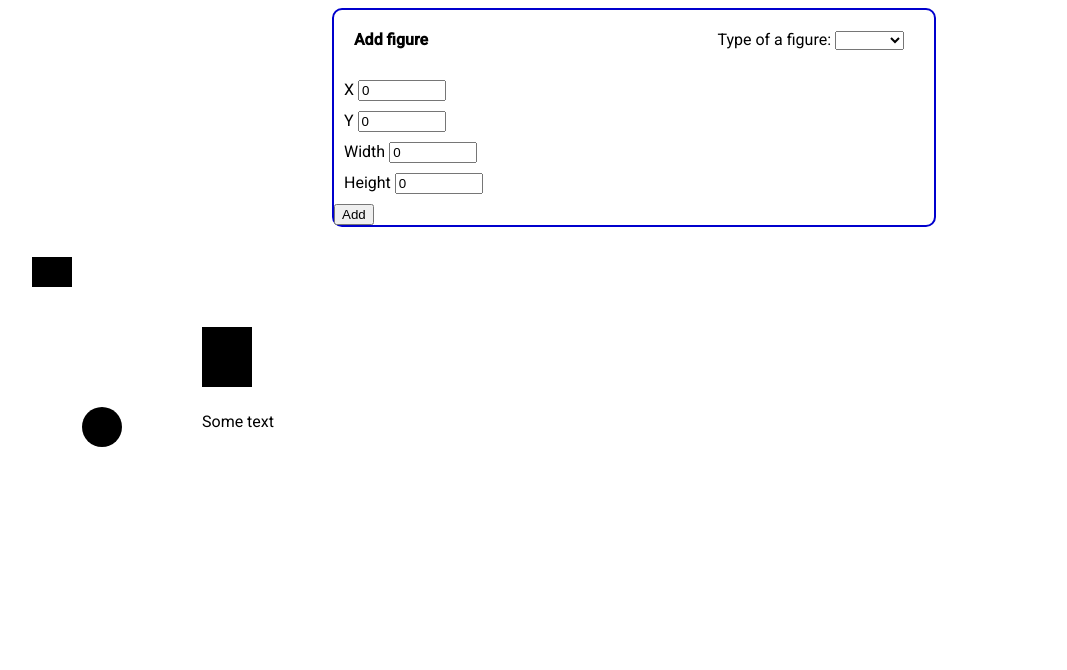
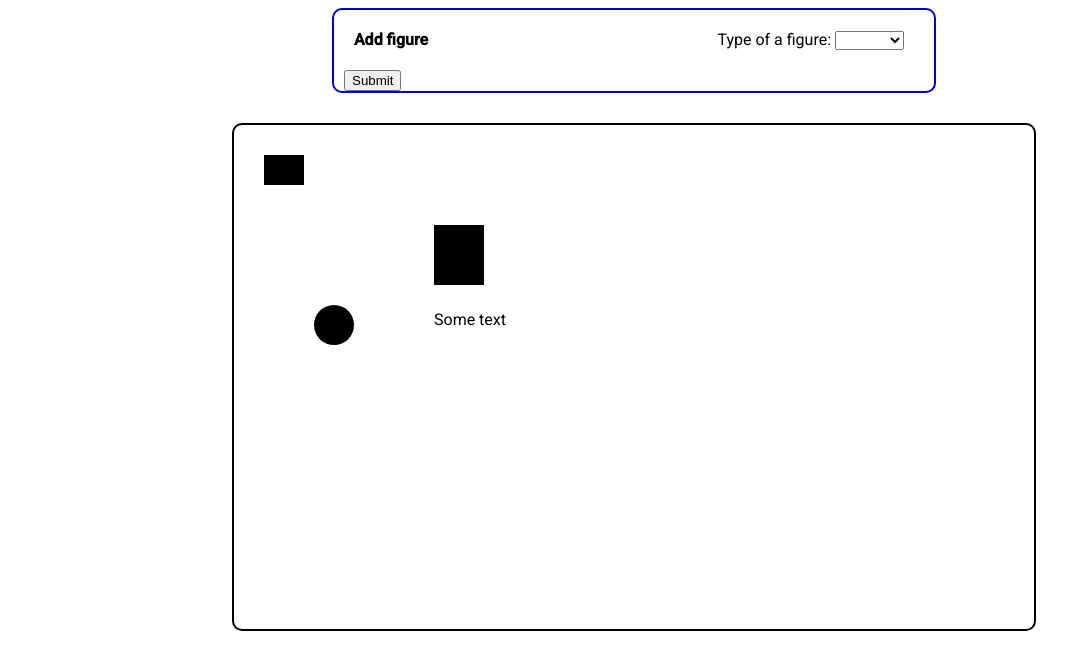
Before and after one commit to Nazzeya/stations_2, an Angular app: page / in a window 1280 px wide. Shown: the top 670 px of the page, without its empty margins (6-1073 px from the left). Built offline with nearby package versions, Linux system fonts and the light colour scheme.

Commit message:
rectangle adding with ngSwitch

```diff
--- a/src/app/data/data.component.css
+++ b/src/app/data/data.component.css
@@ -26,3 +26,18 @@ input {
 .labels {
     margin: 10px;
 }
+
+.svg-outline {
+    border: 2px solid #000;
+    border-radius: 10px;
+    margin: auto;
+    width: 800px;
+    margin-top: 30px
+}
+
+.second-line {
+        padding-right: 30px;
+        margin-left: 10px;
+    display: flex;
+        justify-content: space-between;
+}
--- a/src/app/data/data.component.html
+++ b/src/app/data/data.component.html
@@ -10,7 +10,8 @@
                         </select>
                 </div>
         </div>
-        <div class="rect-line">
+        <div class="second-line" [ngSwitch]="type">
+                <div class="rect-line" *ngSwitchCase="'rect'">
                         <div class="form-group labels">
                                 <label>X </label>
                                 <input type="number" class="form-control" name="xCoord" [(ngModel)]="xCoord" />
@@ -29,58 +30,39 @@
                         </div>
                 </div>
                 <div class="form-group">
-                <button class="submit" (click)="addFigure()">Add</button>
+                        <button class="submit" (click)="addFigure()">Submit</button>
+                </div>
         </div>
 </div>
 
-<svg width="1000px" height="500px">
+<div class="svg-outline">
+        <svg width="800px" height="500px">
 
                 <svg *ngFor="let figure of figures" [ngSwitch]="figure.type">
 
-                <rect *ngSwitchCase="'rect'"
-                [attr.x]="figure.coordinates?.x"
-                [attr.y]="figure.coordinates?.y"
-                [attr.width]="figure.width"
-                [attr.height]="figure.height"
-                [attr.fill]="figure.fill"
-                (click)="changeColor(figure)"/>
+                        <rect *ngSwitchCase="'rect'" [attr.x]="figure.coordinates?.x" [attr.y]="figure.coordinates?.y"
+                                [attr.width]="figure.width" [attr.height]="figure.height" [attr.fill]="figure.fill"
+                                (click)="changeColor(figure)" />
 
 
-                <circle *ngSwitchCase="'circle'"
-                [attr.cx]="figure.coordinates?.x"
-                [attr.cy]="figure.coordinates?.y"
-                [attr.r]="figure.r"
+                        <circle *ngSwitchCase="'circle'" [attr.cx]="figure.coordinates?.x" [attr.cy]="figure.coordinates?.y"
+                                [attr.r]="figure.r" [attr.fill]="figure.fill" (click)="changeColor(figure)" />
+
+                        <ellipse *ngSwitchCase="'ellipse'" [attr.cx]="figure.coordinates?.x" [attr.cy]="figure.coordinates?.y"
+                                [attr.rx]="figure.rx" [attr.ry]="figure.ry" [attr.fill]="figure.fill"
+                                (click)="changeColor(figure)" />
+
+                        <text *ngSwitchCase="'text'" [attr.x]="figure.coordinates?.x" [attr.y]="figure.coordinates?.y"
                                 [attr.fill]="figure.fill"
-                (click)="changeColor(figure)"/>
+                                (click)="changeColor(figure);textChange(figure)">{{figure.text}}</text>
 
-                <ellipse *ngSwitchCase="'ellipse'"
-                [attr.cx]="figure.coordinates?.x"
-                [attr.cy]="figure.coordinates?.y"
-                [attr.rx]="figure.rx"
-                [attr.ry]="figure.ry"
-                [attr.fill]="figure.fill"
-                (click)="changeColor(figure)"
-                />
+                        <polygon *ngSwitchCase="'polygon'" [attr.points]="figure.points" [attr.stroke]="figure.stroke"
+                                [attr.fill]="figure.fill" (click)="changeColor(figure)" />
 
-                <text  *ngSwitchCase="'text'"
-                [attr.x]="figure.coordinates?.x"
-                [attr.y]="figure.coordinates?.y"
-                [attr.fill]="figure.fill"
-                (click)="changeColor(figure);textChange(figure)"
-                >{{figure.text}}</text>
-
-                <polygon *ngSwitchCase="'polygon'"
-                [attr.points]="figure.points"
-                [attr.stroke]="figure.stroke"
-                [attr.fill]="figure.fill"
-                (click)="changeColor(figure)"/>
-
-                <polyline *ngSwitchCase="'polyline'"
-                [attr.points]="figure.points"
-                [attr.stroke]="figure.stroke"
-                [attr.fill]="figure.fill"
-                />
+                        <polyline *ngSwitchCase="'polyline'" [attr.points]="figure.points" [attr.stroke]="figure.stroke"
+                                [attr.fill]="figure.fill" />
 
                 </svg>
 
         </svg>
+</div>
```
Lines whose indentation alone changed are shown as unchanged.
